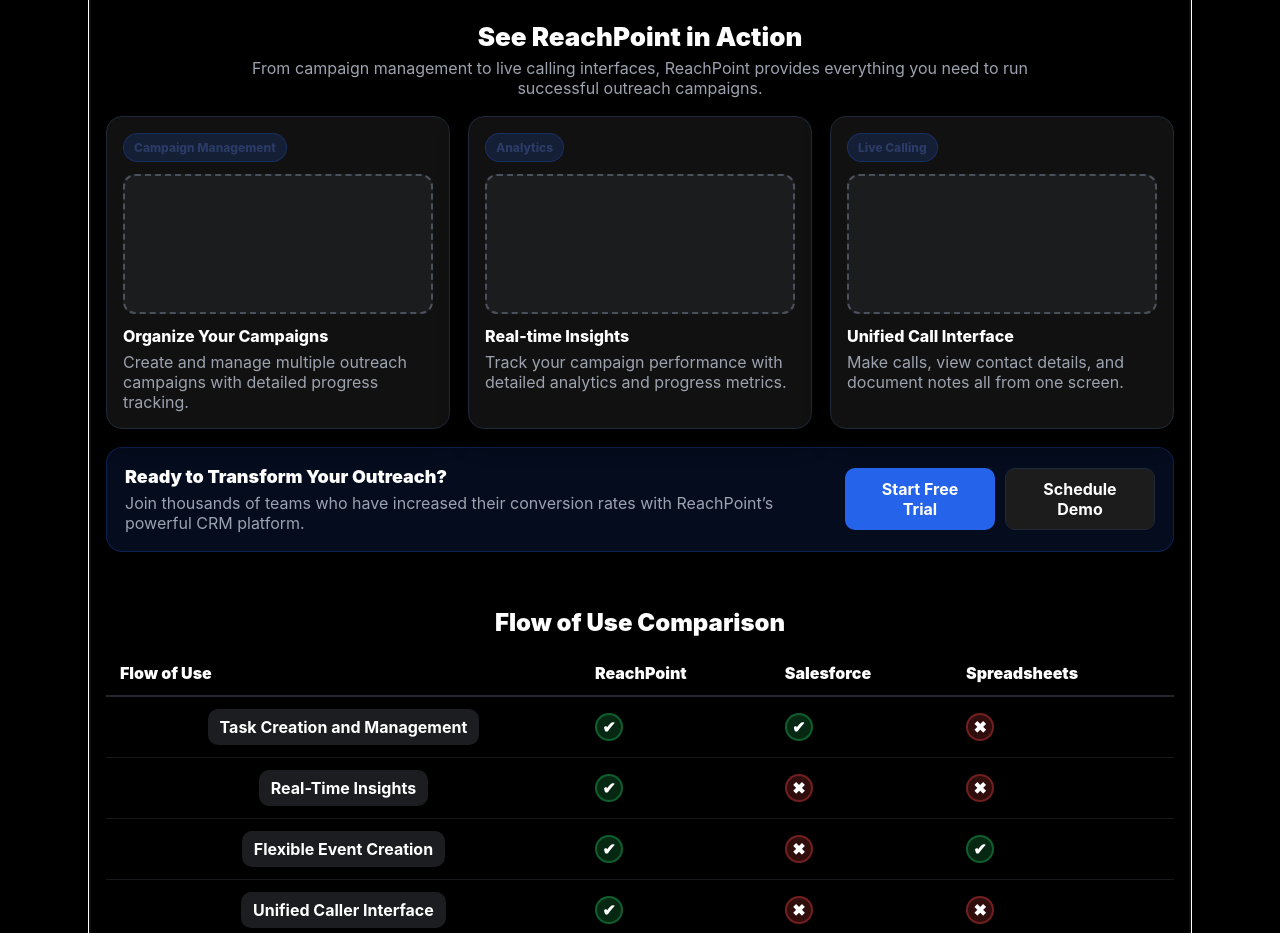
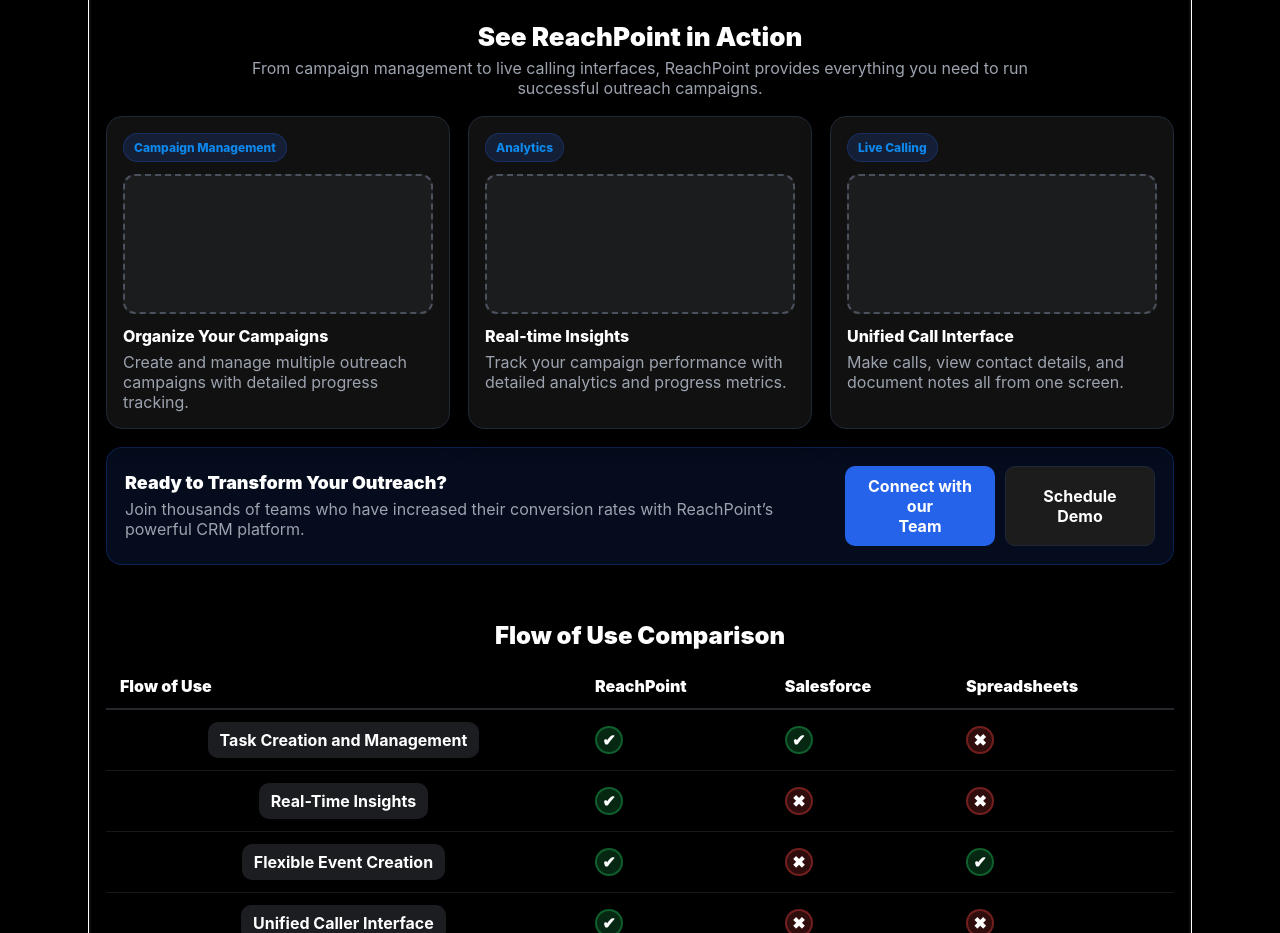
Before and after one commit to strata-apps/ReachPoint, a plain HTML site: page index.html in a window 1280 px wide. Shown: the part 1540-2473 px from the top of the page. Drawn offline with Linux system fonts and the light colour scheme.

Commit message:
Services Section v2

```diff
--- a/components/services.js
+++ b/components/services.js
@@ -121,7 +121,7 @@ export function servicesActionSection() {
       <p class="cta-sub">Join thousands of teams who have increased their conversion rates with ReachPoint’s powerful CRM platform.</p>
     </div>
     <div class="cta-actions">
-      <a class="btn primary" href="#/contact" data-route>Start Free<br/>Trial</a>
+      <a class="btn primary" href="#/contact" data-route>Connect with our<br/>Team</a>
       <a class="btn" href="#/demoSchedule" data-route>Schedule<br/>Demo</a>
     </div>
   `;
--- a/styles.css
+++ b/styles.css
@@ -204,7 +204,7 @@ body {
 .tag {
   display: inline-block; font-size: 12px; font-weight: 800;
   padding: 6px 10px; border-radius: 999px;
-  color: #2b3b66; background: rgba(37,99,235,.16); border: 1px solid rgba(37,99,235,.25);
+  color: #0e88ec; background: rgba(37,99,235,.16); border: 1px solid rgba(37,99,235,.25);
   margin-bottom: 12px;
 }
 
```
